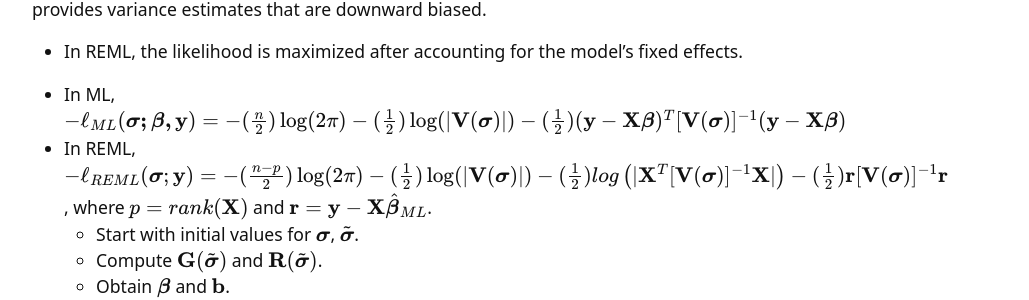
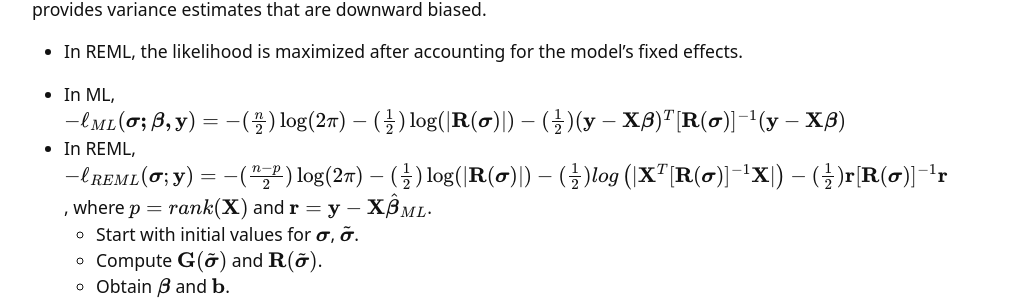
Before and after one commit to jlacasa/mixed-models-spring25, a Jekyll site: the page built from content/1-intro.md, in a window 1280 px wide and 900 px high, scrolled down 10324 px. Shown: the part 156-456 px from the top of the window, without its empty margins (245-1274 px from the left). Built offline with Jekyll 4.4.1, drawn with Linux system fonts in a browser that asks for light colours; formulas are drawn with MathJax 3; some of the changed text lies outside the part shown.

Commit message:
replace V for R

```diff
--- a/content/1-intro.md
+++ b/content/1-intro.md
@@ -354,7 +354,7 @@
 Note that there are $$J$$ levels of the random effects, meaning they are **categorical**.
 Also, now
 
-$$\hat{\boldsymbol{\beta}}_{REML} = (\mathbf{X}^T \mathbf{V}^{-1} \mathbf{X})^{-1}\mathbf{X}^T \mathbf{V}^{-1} \mathbf{y},$$
+$$\hat{\boldsymbol{\beta}}_{REML} = (\mathbf{X}^T \mathbf{R}^{-1} \mathbf{X})^{-1}\mathbf{X}^T \mathbf{R}^{-1} \mathbf{y},$$
 
 ## Generalities -- what are mixed models anyways?
 
@@ -496,8 +496,8 @@
 Restricted maximum likelihood estimation (REML) is the default in most mixed effects models because, for small data (aka most experimental data), maximum likelihood (ML) provides variance estimates that are downward biased.
 - In REML, the likelihood is maximized after accounting for the model’s fixed effects.
 
-- In ML, $$-\ell_{ML}(\boldsymbol{\sigma; \boldsymbol{\beta}, \mathbf{y}}) = - (\frac{n}{2}) \log(2\pi)-(\frac{1}{2}) \log ( \vert \mathbf{V}(\boldsymbol\sigma) \vert ) - (\frac{1}{2}) (\mathbf{y}-\mathbf{X}\boldsymbol{\beta})^T[\mathbf{V}(\boldsymbol\sigma)]^{-1}(\mathbf{y}-\mathbf{X}\boldsymbol{\beta})$$
-- In REML, $$-\ell_{REML}(\boldsymbol{\sigma};\mathbf{y}) = - (\frac{n-p}{2}) \log (2\pi) - (\frac{1}{2}) \log ( \vert \mathbf{V}(\boldsymbol\sigma) \vert ) - (\frac{1}{2})log \left(  \vert \mathbf{X}^T[\mathbf{V}(\boldsymbol\sigma)]^{-1}\mathbf{X} \vert \right) - (\frac{1}{2})\mathbf{r}[\mathbf{V}(\boldsymbol\sigma)]^{-1}\mathbf{r}$$, where $$p = rank(\mathbf{X})$$ and $$\mathbf{r} = \mathbf{y}-\mathbf{X}\hat{\boldsymbol{\beta}}_{ML}$$.
+- In ML, $$-\ell_{ML}(\boldsymbol{\sigma; \boldsymbol{\beta}, \mathbf{y}}) = - (\frac{n}{2}) \log(2\pi)-(\frac{1}{2}) \log ( \vert \mathbf{R}(\boldsymbol\sigma) \vert ) - (\frac{1}{2}) (\mathbf{y}-\mathbf{X}\boldsymbol{\beta})^T[\mathbf{R}(\boldsymbol\sigma)]^{-1}(\mathbf{y}-\mathbf{X}\boldsymbol{\beta})$$
+- In REML, $$-\ell_{REML}(\boldsymbol{\sigma};\mathbf{y}) = - (\frac{n-p}{2}) \log (2\pi) - (\frac{1}{2}) \log ( \vert \mathbf{R}(\boldsymbol\sigma) \vert ) - (\frac{1}{2})log \left(  \vert \mathbf{X}^T[\mathbf{R}(\boldsymbol\sigma)]^{-1}\mathbf{X} \vert \right) - (\frac{1}{2})\mathbf{r}[\mathbf{R}(\boldsymbol\sigma)]^{-1}\mathbf{r}$$, where $$p = rank(\mathbf{X})$$ and $$\mathbf{r} = \mathbf{y}-\mathbf{X}\hat{\boldsymbol{\beta}}_{ML}$$.
   - Start with initial values for $$\boldsymbol{\sigma}$$, $$\tilde{\boldsymbol{\sigma}}$$.
   - Compute $$\mathbf{G}(\tilde{\boldsymbol{\sigma}})$$ and $$\mathbf{R}(\tilde{\boldsymbol{\sigma}})$$.
   - Obtain $$\boldsymbol{\beta}$$ and $$\mathbf{b}$$.
```
